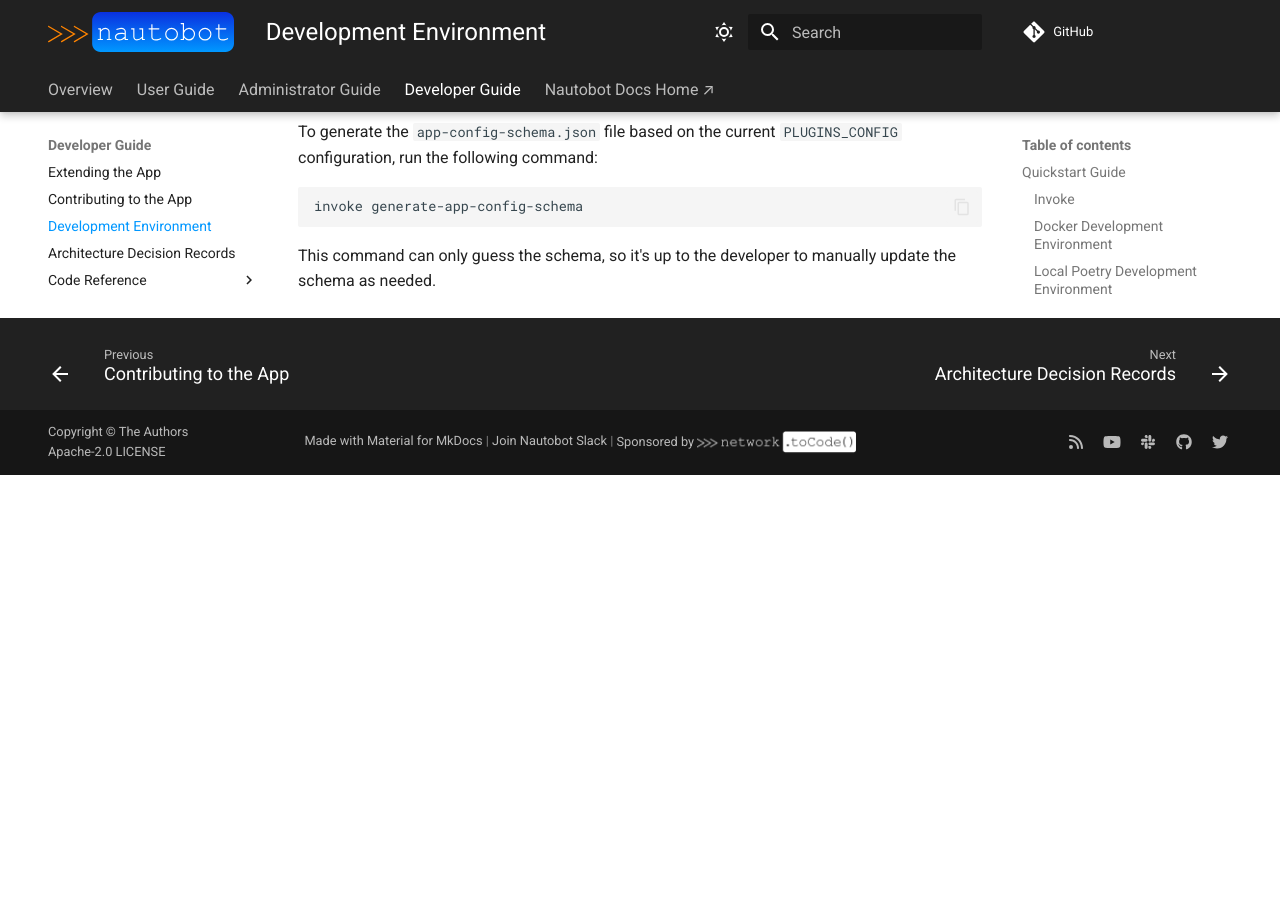
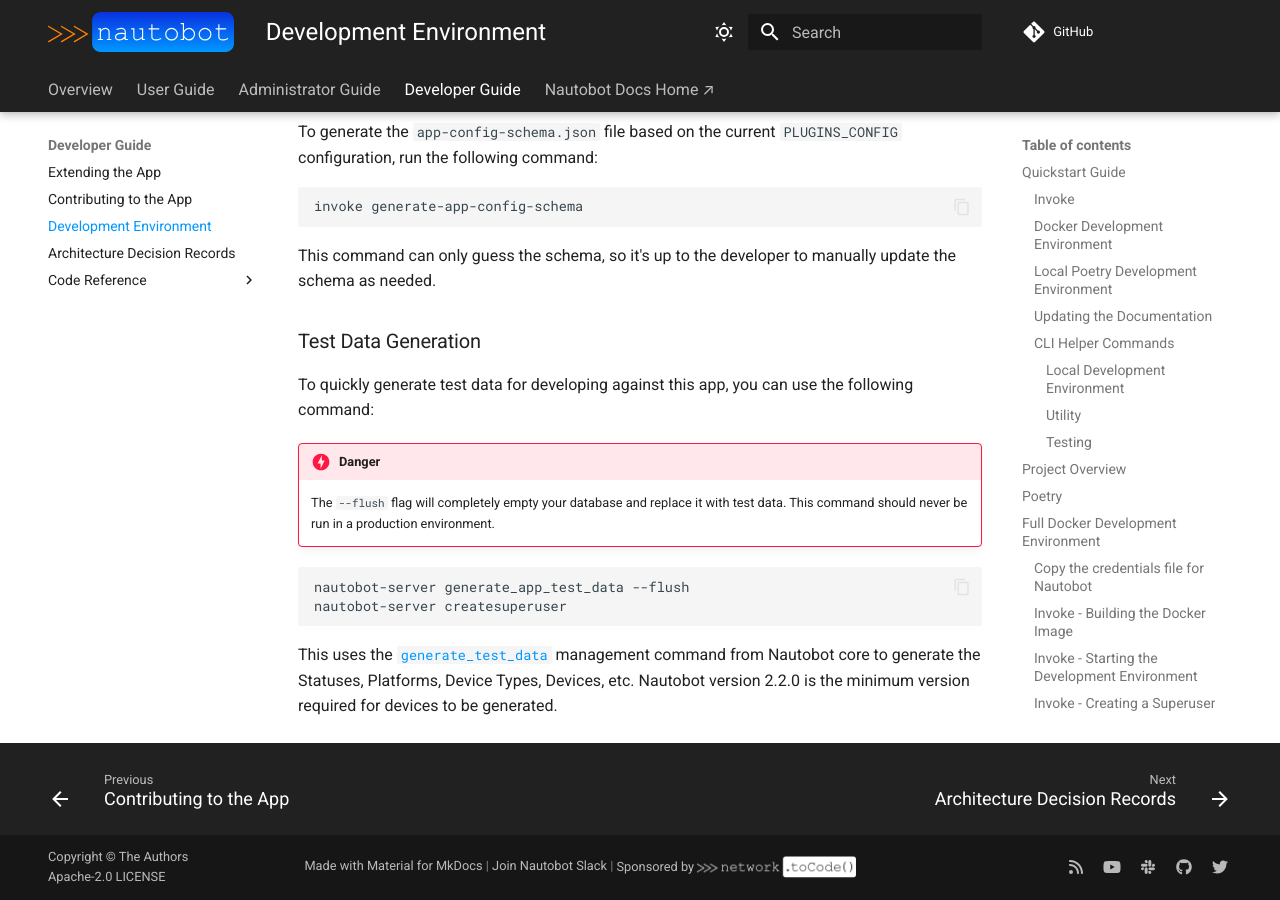
Before and after one commit to nautobot/nautobot-app-device-lifecycle-mgmt, an MkDocs documentation site: the page built from docs/dev/dev_environment.md, in a window 1280 px wide and 900 px high, scrolled down 12630 px. Built offline with MkDocs 1.6.1 and Material for MkDocs 9.7.7, drawn with Linux system fonts in a browser that asks for light colours; comment, search, counter and statistics services are not loaded; before the commit the page ends 13105 px from its top, so only the background shows below that.

Commit message:
add docs for management command

````diff
--- a/docs/dev/dev_environment.md
+++ b/docs/dev/dev_environment.md
@@ -482,3 +482,17 @@ invoke generate-app-config-schema
 ```
 
 This command can only guess the schema, so it's up to the developer to manually update the schema as needed.
+
+### Test Data Generation
+
+To quickly generate test data for developing against this app, you can use the following command:
+
+!!! danger
+    The `--flush` flag will completely empty your database and replace it with test data. This command should never be run in a production environment.
+
+```bash
+nautobot-server generate_app_test_data --flush
+nautobot-server createsuperuser
+```
+
+This uses the [`generate_test_data`](https://docs.nautobot.com/projects/core/en/stable/user-guide/administration/tools/nautobot-server/#generate_test_data) management command from Nautobot core to generate the Statuses, Platforms, Device Types, Devices, etc. Nautobot version 2.2.0 is the minimum version required for devices to be generated.
````
